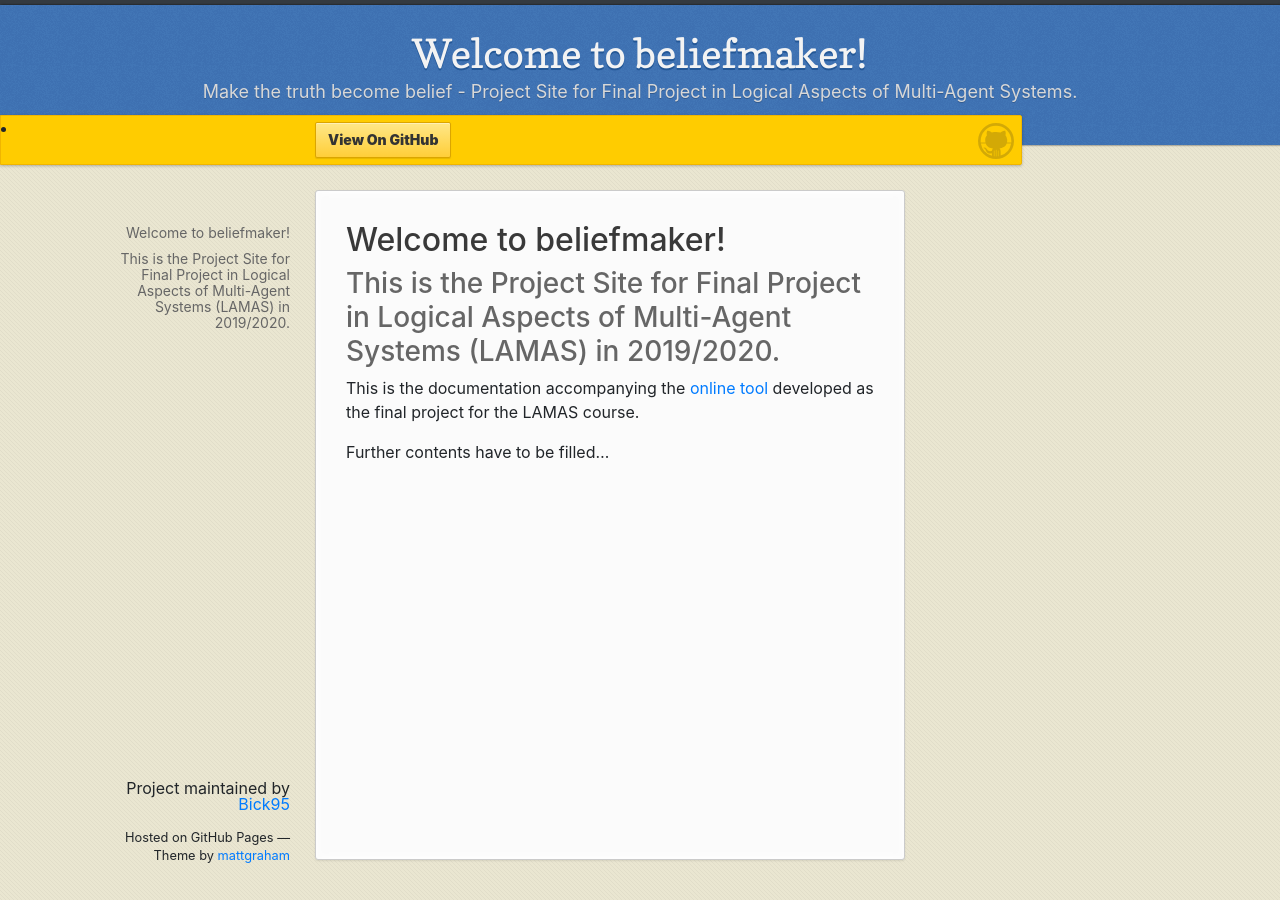
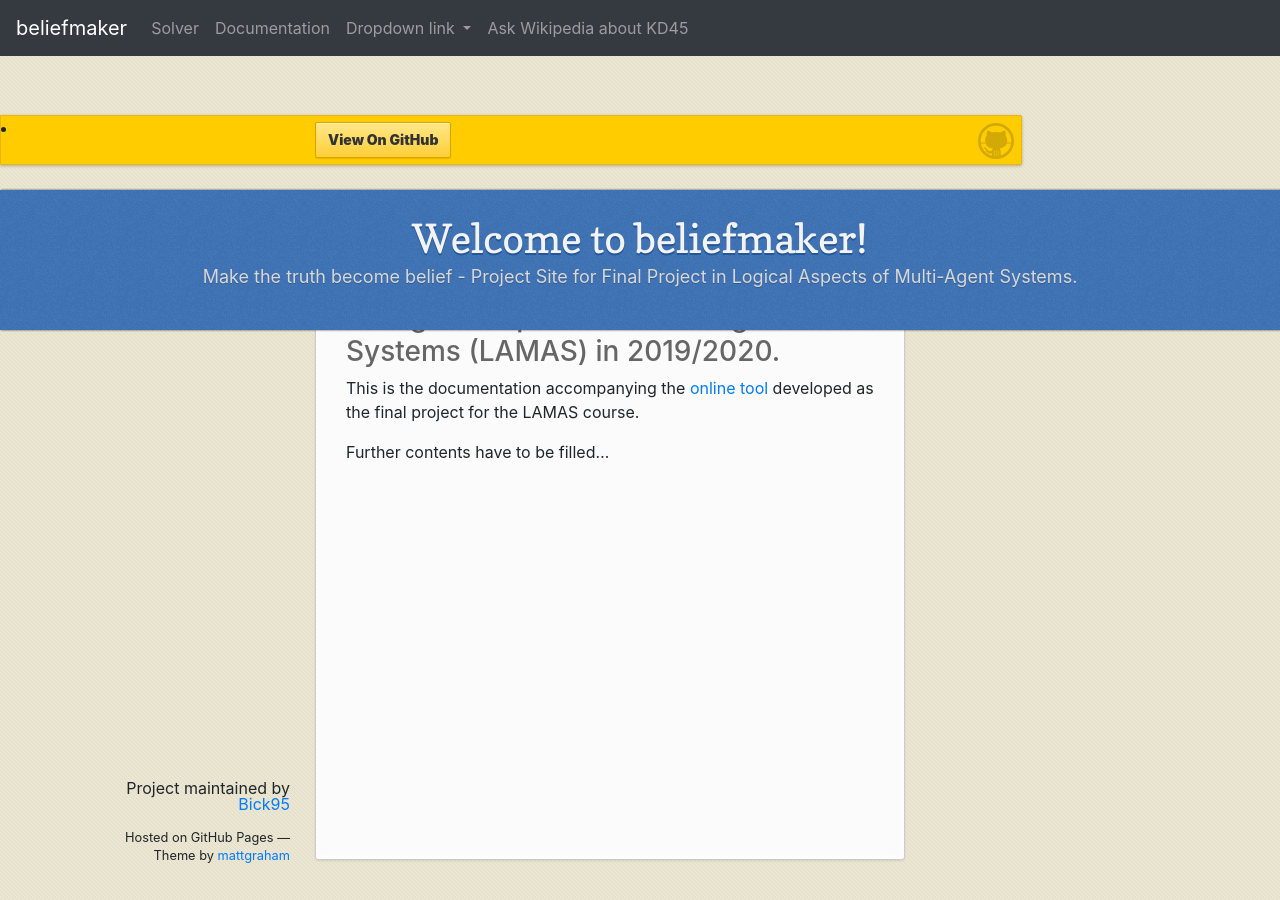
Before and after one commit to Bick95/beliefmaker, a Jekyll site: the page built from index.md, in a window 1280 px wide. Built offline with Jekyll 4.4.1, drawn with Linux system fonts in a browser that asks for light colours.

Commit message:
Adjusted header

```diff
--- a/_sass/jekyll-theme-leap-day.scss
+++ b/_sass/jekyll-theme-leap-day.scss
@@ -163,7 +163,7 @@
   padding: 25px 20px 40px 20px;
   margin: 0;
   position: fixed;
-  top: 5px;
+  top: 1;
   left:0;
   right:0;
   width: 100%;
```
